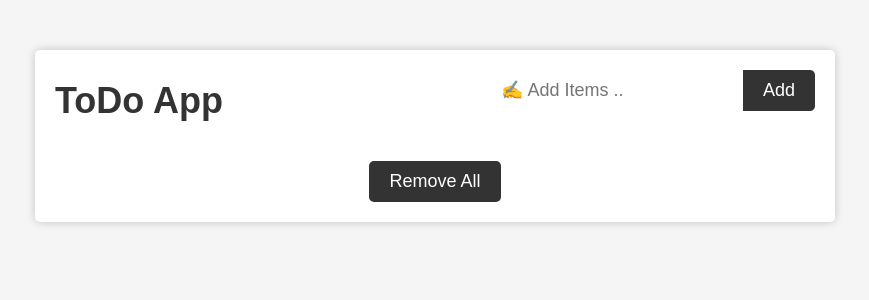
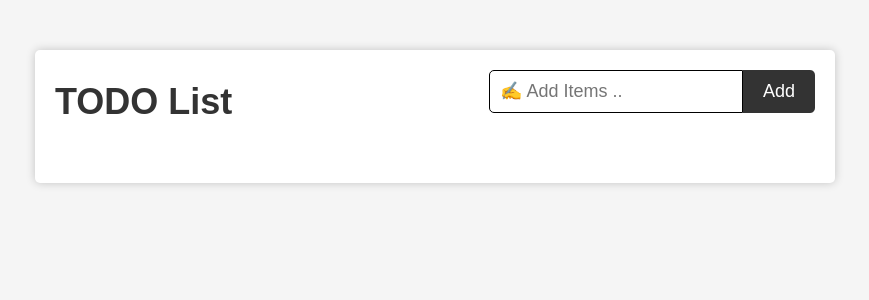
Before and after one commit to Rithick69/Redux-Tutorials, a React (Create React App) app: page / in a window 1280 px wide. Shown: the top 300 px of the page, without its empty margins (205-1074 px from the left). Built offline with nearby package versions, Linux system fonts and the light colour scheme.

Commit message:
Added LocalStorage for Todo App

```diff
--- a/src/components/todo_app/Todo.jsx
+++ b/src/components/todo_app/Todo.jsx
@@ -1,4 +1,4 @@
-import React, { useState } from "react";
+import React, { useState, useEffect } from "react";
 import { useSelector, useDispatch } from "react-redux";
 import {
 	addTodo,
@@ -9,12 +9,27 @@ import {
 } from "../../actions";
 import "./index.css";
 
+// to get the data from Local Storage
+
+const getLocalItems = () => {
+	let list = localStorage.getItem("lists");
+
+	if (list) {
+		return JSON.parse(localStorage.getItem("lists"));
+	} else {
+		return [];
+	}
+};
+
 const Todo = () => {
 	const [inputData, setInputData] = useState("");
 	const [toggleIcon, setToggleIcon] = useState(true);
 	const [editItemId, setEditItemId] = useState(null);
 
 	const list = useSelector((state) => {
+		if (state.todoReducer.list.length === 0) {
+			return getLocalItems()
+		}
 		return state.todoReducer.list;
 	});
 	const dispatch = useDispatch();
@@ -45,11 +60,15 @@ const Todo = () => {
 		setEditItemId(id);
 	};
 
+	useEffect(() => {
+		localStorage.setItem("lists", JSON.stringify(list));
+	}, [list]);
+
 	return (
 		<>
 			<div className="container">
 				<header className="header">
-					<h1>ToDo App</h1>
+					<h1>TODO List</h1>
 					<div className="form" id="task-form">
 						<input
 							type="text"
@@ -67,9 +86,10 @@ const Todo = () => {
 					</div>
 				</header>
 				<ul className="task-list" id="task-list">
-					{list.map((elem) => {
+					{list.map((elem, index) => {
 						return (
 							<li
+							    key={index}
 								style={{
 									textDecoration: elem.status ? "line-through" : "none",
 								}}
@@ -111,7 +131,8 @@ const Todo = () => {
 						);
 					})}
 				</ul>
-
+				{
+					list.length !== 0 ?
 						<div className="remove">
 							<button
 								className="remove_btn"
@@ -119,11 +140,14 @@ const Todo = () => {
 									dispatch(removeTodo());
 									setInputData("");
 									setToggleIcon(true);
+									localStorage.setItem("lists", JSON.stringify([]));
 								}}
 							>
 								Remove All
 							</button>
 						</div>
+					: ''
+				}
 			</div>
 		</>
 	);
--- a/src/components/todo_app/index.css
+++ b/src/components/todo_app/index.css
@@ -42,7 +42,7 @@ input[type="text"] {
 	flex: 1;
 	padding: 10px;
 	font-size: 18px;
-	border: none;
+	border: 1px solid black;
 	border-radius: 5px 0 0 5px;
 }
 
```
Lines whose indentation alone changed are shown as unchanged.
